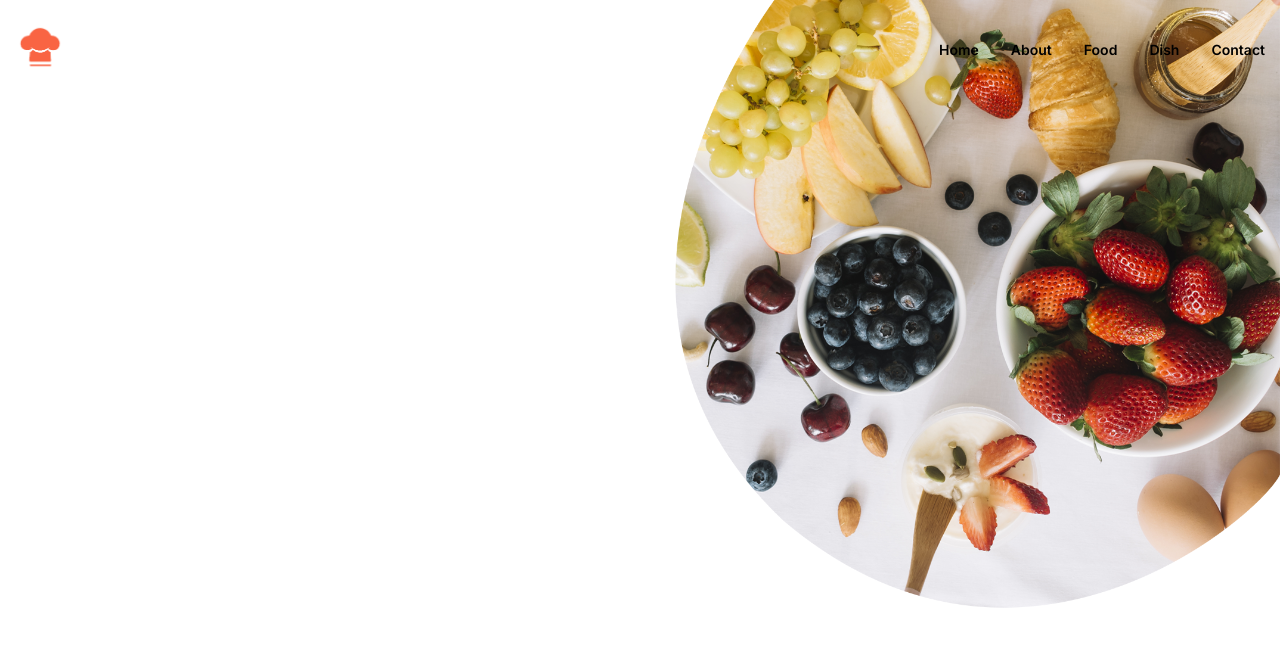
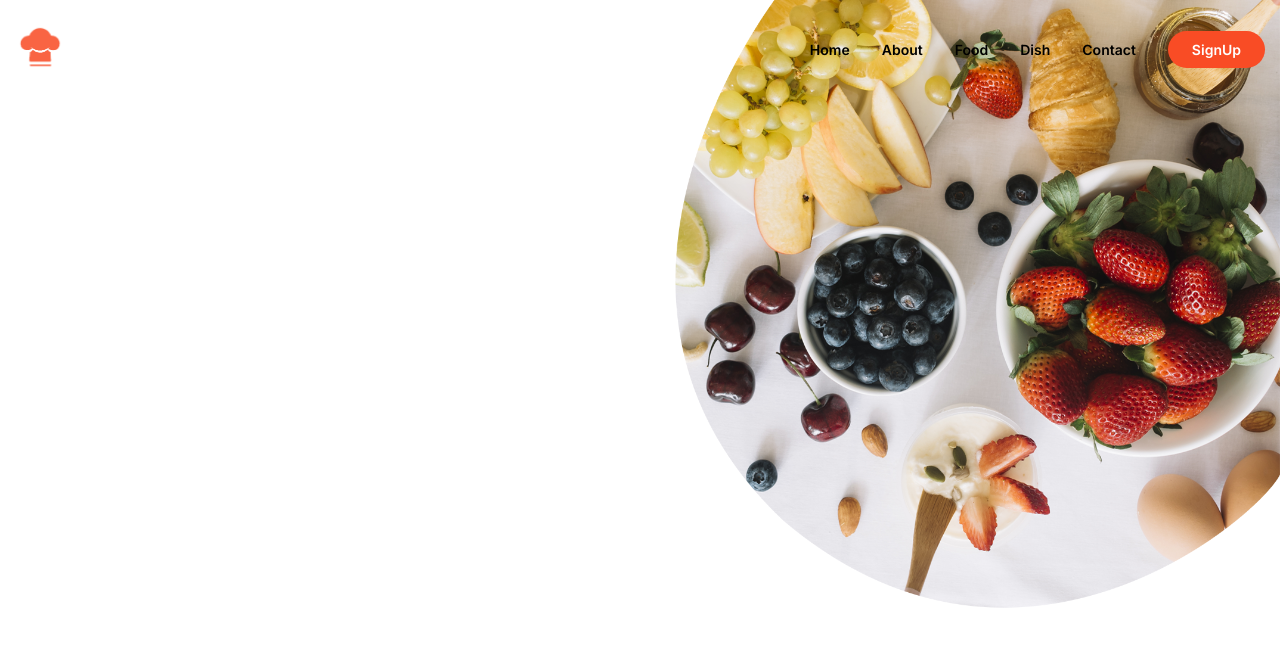
Before and after one commit to byiringiroscar/Food-app-with-nextjs-tailwind, a Next.js app: page / in a window 1280 px wide. Shown: the top 646 px of the page. Built offline with nearby package versions, Linux system fonts and the light colour scheme.

Commit message:
Update Navbar.tsx

```diff
--- a/src/components/Navbar.tsx
+++ b/src/components/Navbar.tsx
@@ -12,6 +12,8 @@ const Navbar = () => {
                 <li>Food</li>
                 <li>Dish</li>
                 <li>Contact</li>
+
+                <button className='bg-accent text-white px-6 py-2 rounded-3xl'>SignUp</button>
             </ul>
         </div>
     </div>
```
